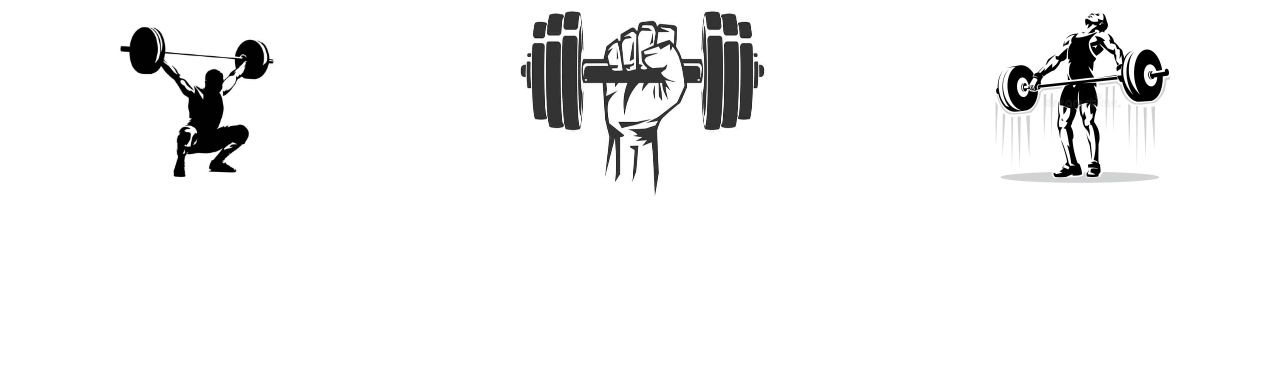
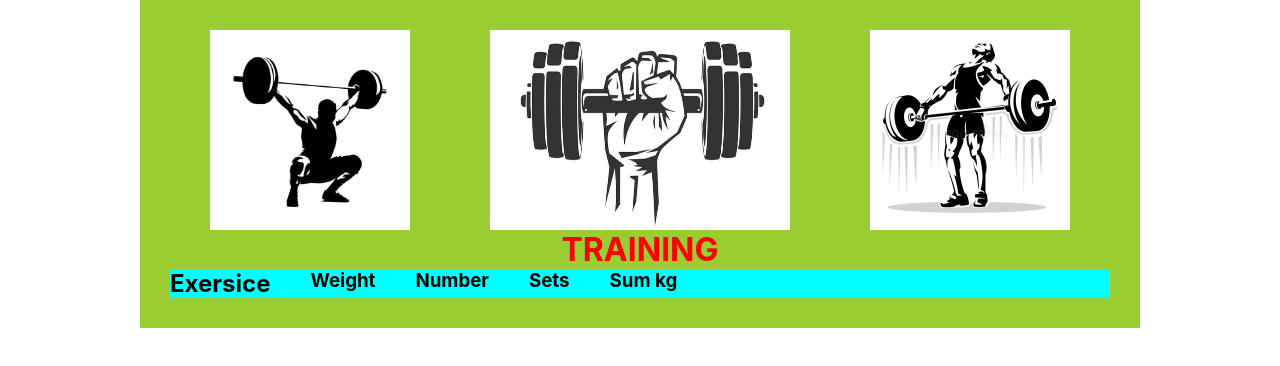
Before and after one commit to Genya10/weightlifting-notebook, a React (Create React App) app: page / in a window 1280 px wide. Shown: the top 366 px of the page. Built offline with nearby package versions, Linux system fonts and the light colour scheme.

Commit message:
create Titles

```diff
--- a/src/App.css
+++ b/src/App.css
@@ -0,0 +1,18 @@
+* {
+  padding: 0;
+  margin: 0;
+  box-sizing: border-box;
+}
+
+.App {
+  width: 62.5rem;
+  padding: 1.875rem;
+  margin: auto;
+  background-color: yellowgreen;
+  margin-bottom: 3.125rem;
+}
+h1{
+    text-align: center;
+    text-transform: uppercase;
+    color: red;
+}
--- a/src/App.tsx
+++ b/src/App.tsx
@@ -1,12 +1,14 @@
 import React from 'react';
 import './App.css';
 import { Photo } from './Photo/Photo';
+import { Titles } from './Titles/Titles';
 
 function App() {
   return (
     <div className="App">
       <Photo/>
-
+   <h1>Training</h1>
+   <Titles/>
     </div>
   );
 }
--- /dev/null
+++ b/src/Titles/Titles.module.css
@@ -0,0 +1,6 @@
+.titles{
+    background-color: aqua;
+    display: flex;
+    gap:2.5rem;
+
+}
--- /dev/null
+++ b/src/Titles/Titles.tsx
@@ -0,0 +1,14 @@
+import React from "react";
+import cl from "./Titles.module.css";
+
+export const Titles =()=>{
+    return(
+        <div className={cl.titles}>
+            <h2>Exersice</h2>
+            <h3>Weight</h3>
+            <h3>Number</h3>
+            <h3>Sets</h3>
+            <h3>Sum kg</h3>
+        </div>
+    )
+}
```
